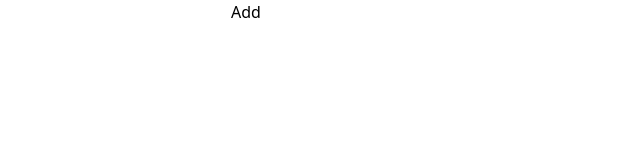
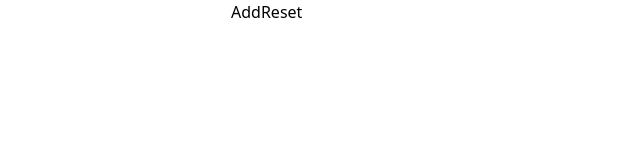
Before and after one commit to abdullahdogankilic/React-EXERCISES, a React (Vite) app: page / in a window 1280 px wide. Shown: the top 160 px of the page, without its empty margins (0-640 px from the left). Built offline with nearby package versions, Linux system fonts and the light colour scheme.

Commit message:
Update TodoList .jsx

```diff
--- a/src/TodoList .jsx
+++ b/src/TodoList .jsx
@@ -11,6 +11,9 @@ function TodoList() {
       setInputValue("");
     }
   };
+  const handleReset = () => {
+    setItems([]);
+  };
 
   return (
     <div>
@@ -21,6 +24,7 @@ function TodoList() {
           onChange={(e) => setInputValue(e.target.value)}
         />
         <button onClick={handleAddItem}>Add</button>
+        <button onClick={handleReset}>Reset</button>
       </div>
       <ul>
         {items.map((item, index) => (
```
